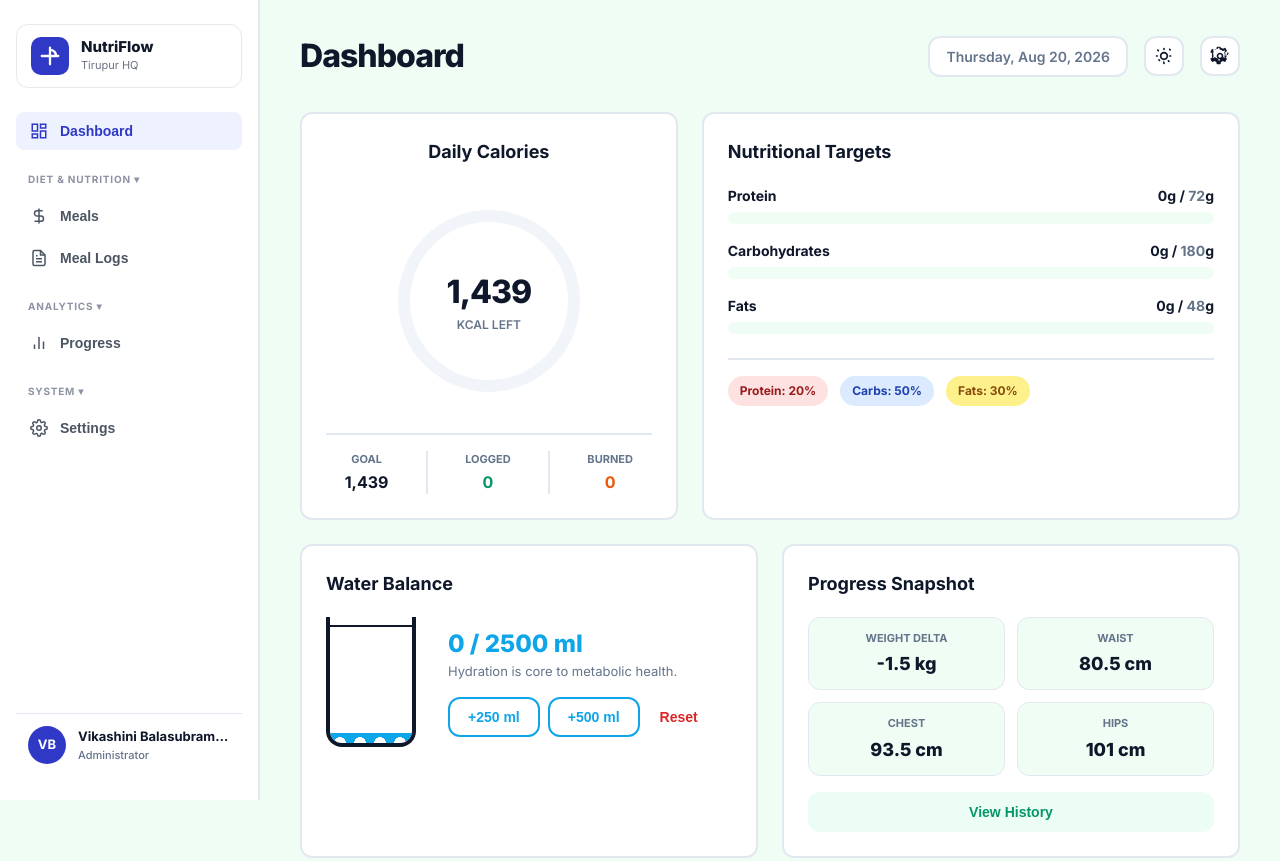
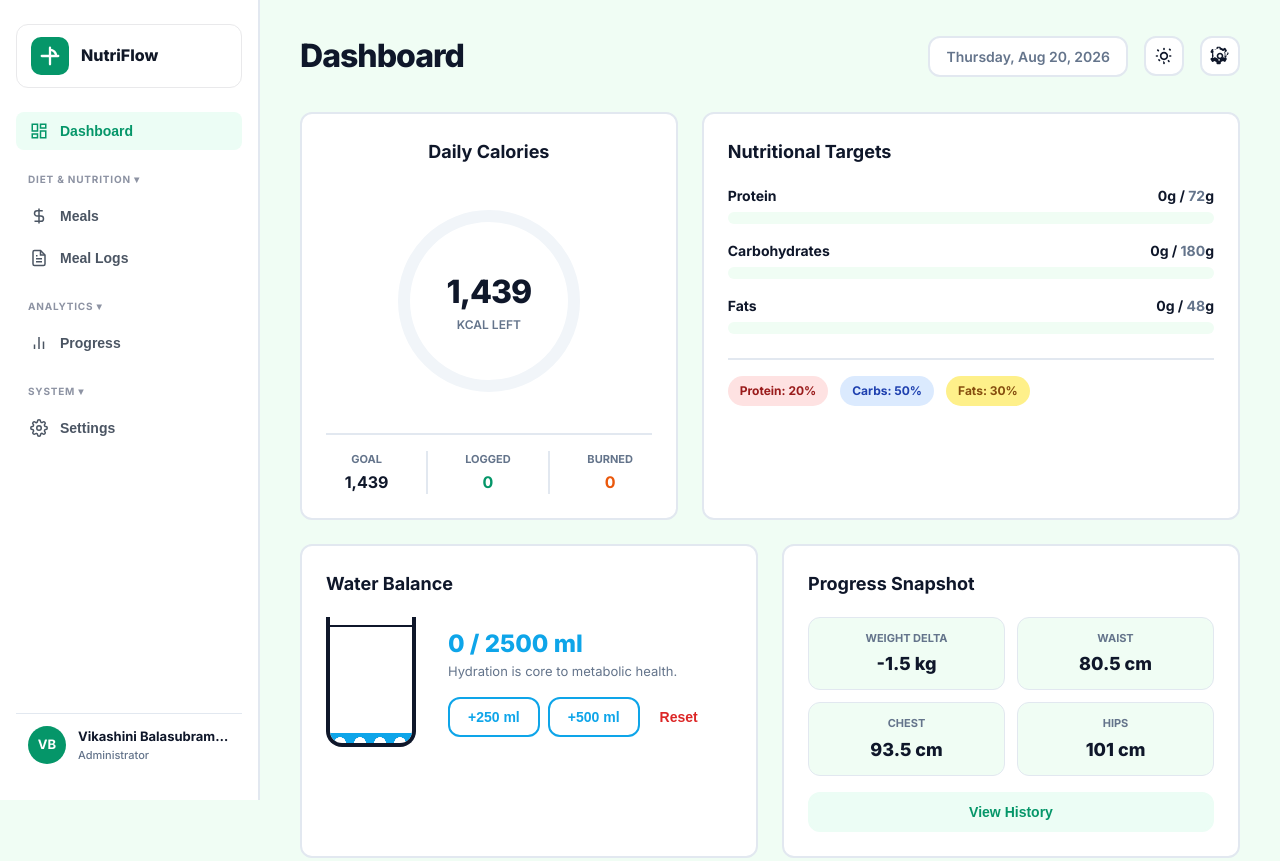
Before and after one commit to 9080442272/Nutriflow-Instamart, a plain HTML site: page index.html in a window 1280 px wide. Shown: the top 861 px of the page. Drawn offline with Linux system fonts and the light colour scheme.

Commit message:
Update brand title card and apply theme primary green colors

```diff
--- a/index.html
+++ b/index.html
@@ -24,8 +24,7 @@
           </svg>
         </div>
         <div class="brand-info">
-          <span class="brand-title">NutriFlow</span>
-          <span class="brand-subtitle">Tirupur HQ</span>
+          <span class="brand-title" style="font-size: 16px;">NutriFlow</span>
         </div>
       </div>
 
@@ -74,7 +73,7 @@
 
       <!-- Quick User Snapshot (Bottom of Sidebar) -->
       <div class="user-profile-snapshot" id="userSnapshot">
-        <div class="avatar" style="background-color: #2F39C5; color: #FFF; font-weight: 700; display: flex; align-items: center; justify-content: center;">VB</div>
+        <div class="avatar">VB</div>
         <div class="user-info">
           <span class="user-name" id="snapshotName">Vikashini Balasubramanian</span>
           <span class="user-diet" id="snapshotDiet">Administrator</span>
--- a/styles.css
+++ b/styles.css
@@ -107,7 +107,7 @@ body.dark-mode .sidebar-brand-card {
 }
 
 .brand-icon-wrapper {
-  background-color: #2F39C5;
+  background-color: var(--color-primary);
   width: 38px;
   height: 38px;
   border-radius: 10px;
@@ -119,7 +119,7 @@ body.dark-mode .sidebar-brand-card {
 }
 
 body.dark-mode .brand-icon-wrapper {
-  background-color: #4F46E5;
+  background-color: var(--color-primary);
 }
 
 .brand-info {
@@ -227,22 +227,13 @@ body.dark-mode .nav-item:hover .nav-item-icon {
 }
 
 .nav-item.active {
-  background-color: #EEF2FF !important;
-  color: #2F39C5 !important;
-  font-weight: 700;
-}
-
-body.dark-mode .nav-item.active {
-  background-color: #242254 !important;
-  color: #7F84F8 !important;
+  background-color: var(--color-primary-light) !important;
+  color: var(--color-primary) !important;
+  font-weight: 700;
 }
 
 .nav-item.active .nav-item-icon {
-  color: #2F39C5 !important;
-}
-
-body.dark-mode .nav-item.active .nav-item-icon {
-  color: #7F84F8 !important;
+  color: var(--color-primary) !important;
 }
 
 .nav-item:active {
@@ -264,7 +255,7 @@ body.dark-mode .nav-item.active .nav-item-icon {
   width: 38px;
   height: 38px;
   border-radius: 50%;
-  background-color: #2F39C5;
+  background-color: var(--color-primary);
   color: #FFFFFF;
   display: flex;
   align-items: center;
@@ -275,7 +266,7 @@ body.dark-mode .nav-item.active .nav-item-icon {
 }
 
 body.dark-mode .avatar {
-  background-color: #4F46E5;
+  background-color: var(--color-primary);
 }
 
 .user-info {
```
